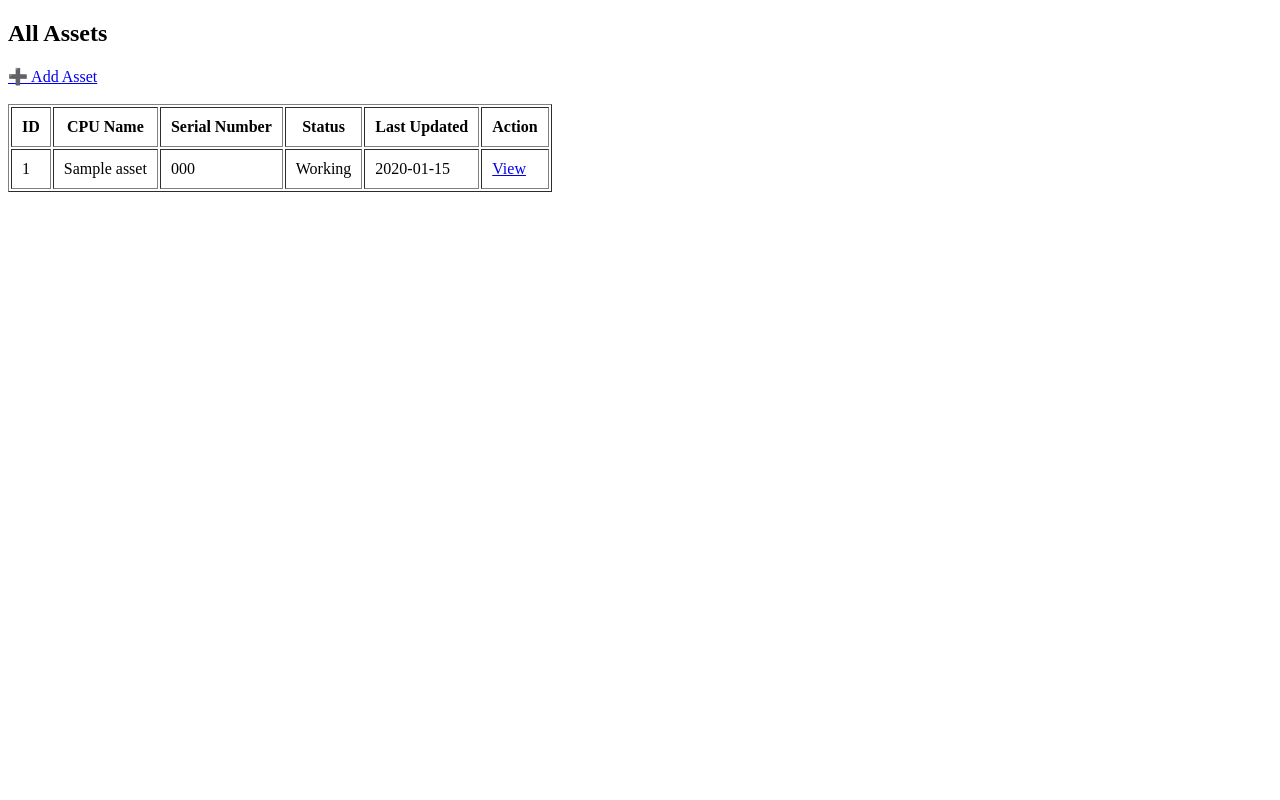
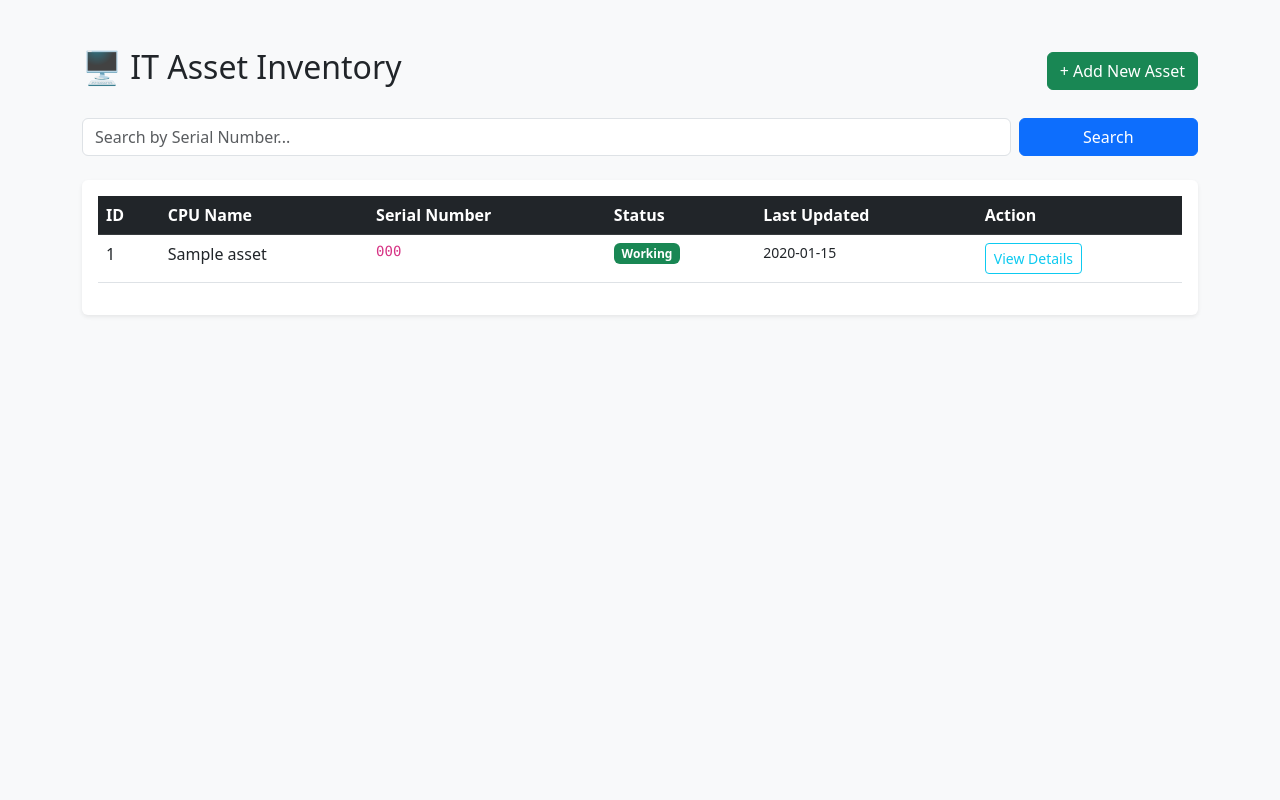
Before and after one commit to SYARIZAM15/Asset-Tracker-System, a Flask app: page /assets in a window 1280 px wide. Run offline with Flask 3, Linux system fonts and the light colour scheme; tables that the repository leaves empty hold one stand-in row (values such as "Sample post").

Commit message:
Update assets.html

```diff
--- a/templates/assets.html
+++ b/templates/assets.html
@@ -1,17 +1,31 @@
-<!DOCTYPE html>
-<html>
+<assets html>
+<html lang="en">
 <head>
-    <title>All Assets</title>
+    <meta charset="UTF-8">
+    <meta name="viewport" content="width=device-width, initial-scale=1.0">
+    <title>Inventory - Asset Tracker</title>
+    <link href="https://cdn.jsdelivr.net/npm/bootstrap@5.3.0/dist/css/bootstrap.min.css" rel="stylesheet">
 </head>
-<body>
+<body class="bg-light">
+    <div class="container mt-5">
+        <div class="d-flex justify-content-between align-items-center mb-4">
+            <h2>🖥️ IT Asset Inventory</h2>
+            <a href="/" class="btn btn-success">+ Add New Asset</a>
+        </div>
 
-<h2>All Assets</h2>
+        <!-- SEARCH BAR -->
+        <form action="/assets" method="GET" class="row g-2 mb-4">
+            <div class="col-md-10">
+                <input type="text" name="search" class="form-control" placeholder="Search by Serial Number...">
+            </div>
+            <div class="col-md-2">
+                <button type="submit" class="btn btn-primary w-100">Search</button>
+            </div>
+        </form>
 
-<a href="/">➕ Add Asset</a>
-
-<br><br>
-
-<table border="1" cellpadding="10">
+        <div class="table-responsive bg-white p-3 shadow-sm rounded">
+            <table class="table table-hover">
+                <thead class="table-dark">
                     <tr>
                         <th>ID</th>
                         <th>CPU Name</th>
@@ -20,21 +34,31 @@
                         <th>Last Updated</th>
                         <th>Action</th>
                     </tr>
-
+                </thead>
+                <tbody>
                     {% for row in data %}
                     <tr>
-        <td>{{ row[0] }}</td>
-        <td>{{ row[1] }}</td>
-        <td>{{ row[2] }}</td>
-        <td>{{ row[3] }}</td>
-        <td>{{ row[5] }}</td>
+                        <td>{{ row['id'] }}</td>
+                        <td>{{ row['cpu_name'] }}</td>
+                        <td><code>{{ row['serial_number'] }}</code></td>
                         <td>
-            <a href="/asset/{{ row[0] }}">View</a>
+                            {% if row['status'] == 'Working' %}
+                                <span class="badge bg-success">Working</span>
+                            {% elif row['status'] == 'Faulty' %}
+                                <span class="badge bg-danger">Faulty</span>
+                            {% else %}
+                                <span class="badge bg-warning text-dark">Maintenance</span>
+                            {% endif %}
+                        </td>
+                        <td><small>{{ row['last_updated'] }}</small></td>
+                        <td>
+                            <a href="/asset/{{ row['id'] }}" class="btn btn-sm btn-outline-info">View Details</a>
                         </td>
                     </tr>
                     {% endfor %}
-
+                </tbody>
             </table>
-
+        </div>
+    </div>
 </body>
 </html>
```
Lines whose indentation alone changed are shown as unchanged.
